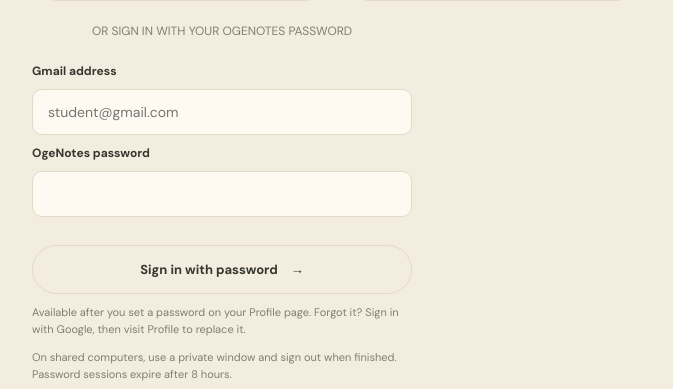
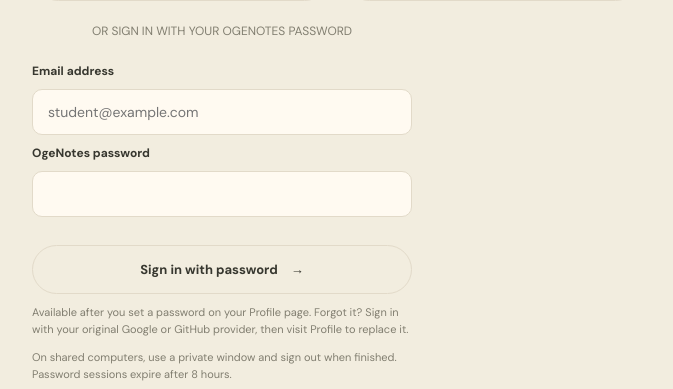
Before and after one commit to nikhil-dex/oge, a Next.js app: page /register in a window 1280 px wide. Shown: the part 421-810 px from the top of the page, without its empty margins (90-763 px from the left). Built offline with nearby package versions, Linux system fonts and the light colour scheme; no server answers.

Commit message:
ux(auth): make password sign-in provider-neutral

```diff
--- a/app/register/password-sign-in.js
+++ b/app/register/password-sign-in.js
@@ -17,7 +17,7 @@ export default function PasswordSignIn() {
     try {
       const result = await signIn('credentials', { email, password, redirect: false });
       if (!result || result.error || !result.ok) {
-        setError('Invalid email or password. You can also sign in with Google.');
+        setError('Invalid email or password. You can also sign in with Google or GitHub.');
         return;
       }
       window.location.assign('/');
@@ -30,10 +30,10 @@ export default function PasswordSignIn() {
 
   return (
     <form className="oge-password-login-form" onSubmit={submit}>
-      <label htmlFor="oge-login-email">Gmail address</label>
+      <label htmlFor="oge-login-email">Email address</label>
       <input id="oge-login-email" type="email" name="email" autoComplete="username"
         required maxLength={254} value={email} onChange={(event) => setEmail(event.target.value)}
-        placeholder="student@gmail.com" />
+        placeholder="student@example.com" />
       <label htmlFor="oge-login-password">OgeNotes password</label>
       <input id="oge-login-password" type="password" name="password" autoComplete="current-password"
         required value={password} onChange={(event) => setPassword(event.target.value)} />
@@ -41,7 +41,7 @@ export default function PasswordSignIn() {
       <button className="oge-google-button" type="submit" disabled={busy}>
         {busy ? 'Signing in…' : 'Sign in with password'} <span aria-hidden="true">→</span>
       </button>
-      <small>Available after you set a password on your Profile page. Forgot it? Sign in with Google, then visit Profile to replace it.</small>
+      <small>Available after you set a password on your Profile page. Forgot it? Sign in with your original Google or GitHub provider, then visit Profile to replace it.</small>
       <small>On shared computers, use a private window and sign out when finished. Password sessions expire after 8 hours.</small>
     </form>
   );
```
